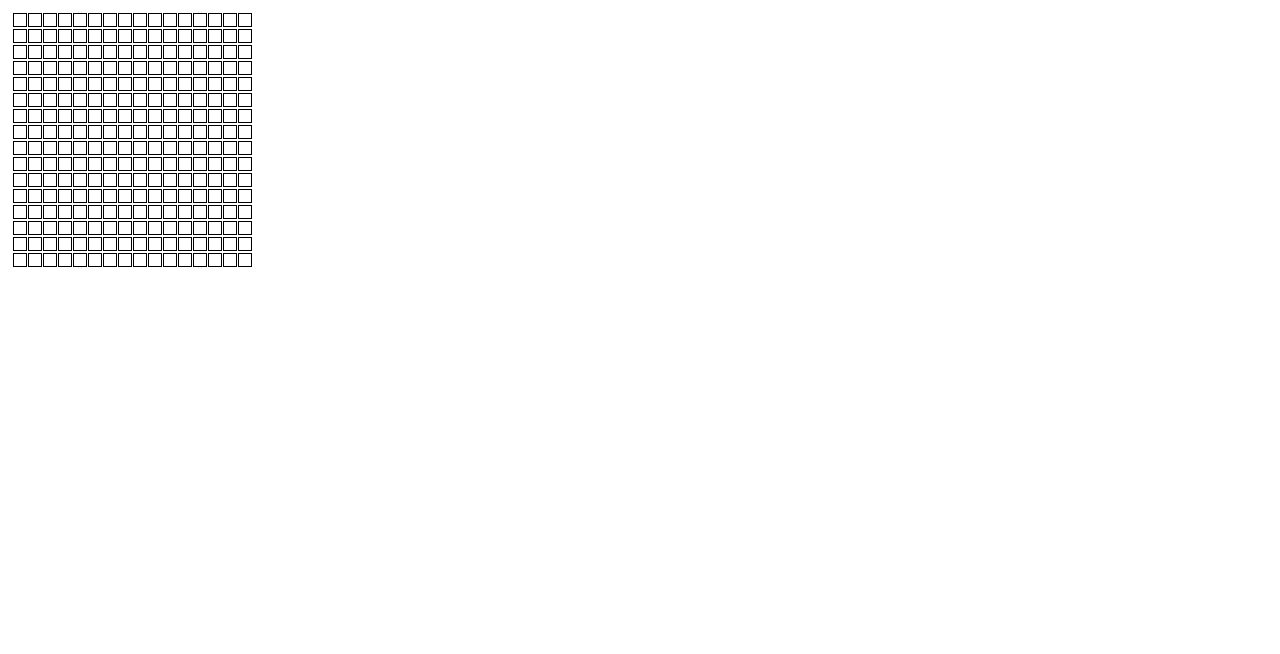
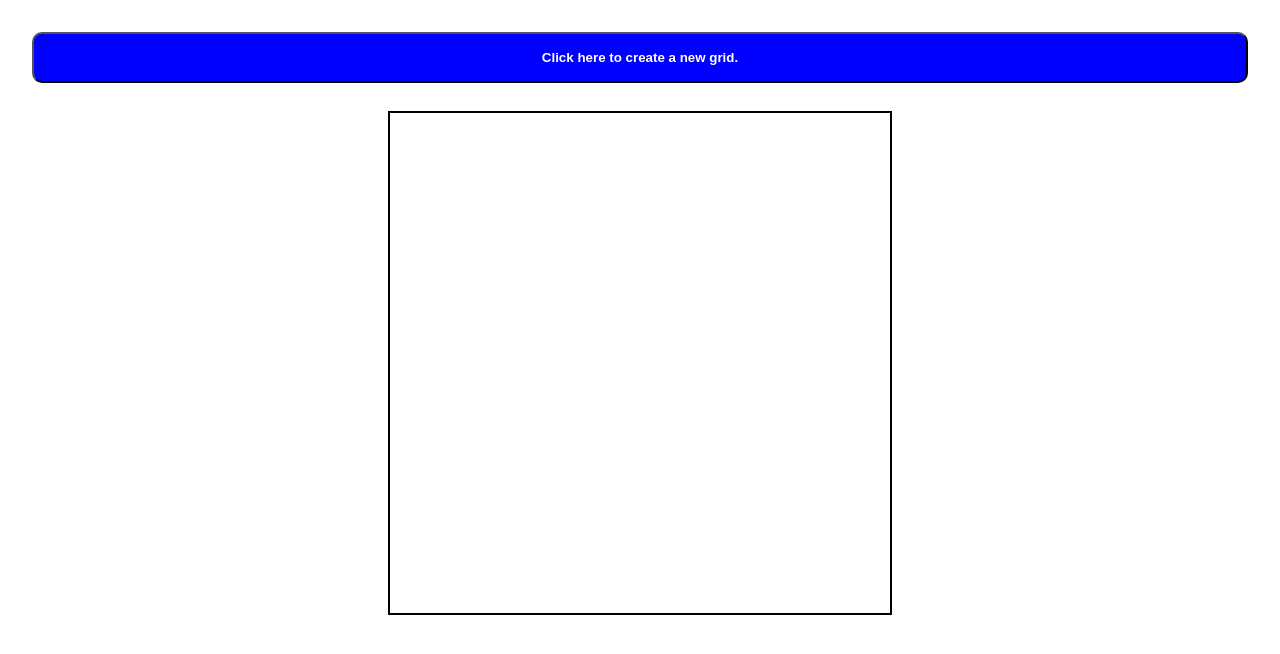
Before and after one commit to Graculus-Green/etch-a-sketch, a plain HTML site: page index.html in a window 1280 px wide. Drawn offline with Linux system fonts and the light colour scheme.

Commit message:
Fixed stretch issue

```diff
--- a/index.html
+++ b/index.html
@@ -7,6 +7,11 @@
         <link rel="stylesheet" href="style.css">
     </head>
     <body>
-        <div class="grid-container"></div>
+        <div class="btn-container">
+            <button class="btn">Click here to create a new grid.</button>
+        </div>
+        <div class="container">
+            <div class="grid-container"></div>
+        </div>
     </body>
 </html>
--- a/script.js
+++ b/script.js
@@ -12,9 +12,17 @@ function makeGrid(rows, columns) {
     };
 };
 
-
-makeGrid(16,16);
-
-document.querySelectorAll('.column').forEach(pixel => pixel.addEventListener('mouseover', (e) => {
-    e.target.style.background = 'blue';
-}));
+function etchSketch() {
+    document.querySelectorAll('.column').forEach(pixel => pixel.addEventListener('mouseover', (e) => {
+        e.target.style.background = 'blue';
+    }));
+};
+document.querySelector('.btn').addEventListener('click', () => {
+    let newSize = window.prompt('How large do you want the next grid to be? ');
+    if (newSize > 100) {
+        newSize = window.prompt("That's too large, keep it under 100. How large do you want the next grid to be? ");
+    }
+    document.querySelector('.grid-container').innerHTML = "";
+    makeGrid(newSize,newSize);
+    etchSketch();
+});
--- a/style.css
+++ b/style.css
@@ -1,22 +1,58 @@
+.body{
+    display: flex;
+    flex-direction: column;
+    justify-content: center;
+    align-items: center;
+}
+.container{
+    display: flex;
+    justify-content: center;
+    align-items: center;
+}
 .grid-container {
     display:flex;
     flex-direction: column;
-    padding: 4px;
+    margin: 4px;
+    align-items: stretch;
+    justify-content: center;
+    width:500px;
+    height: 500px;
+    border: 2px solid black;
+    object-fit: fill;
+
 }
 
+.btn-container {
+    display: flex;
+    justify-content: center;
+}
+
+.btn {
+    display: flex;
+    background-color: blue;
+    color: white;
+    font-weight: 900;
+    border-radius: 10px;
+    justify-content: center;
+    align-items: center;
+    margin: 24px;
+    padding: 16px;
+    flex: 1 1 auto;
+}
 .row {
-    display: flex;
     flex-direction: row;
-    flex: 1 1 auto;
+
+
 }
 .row, .column{
     display:flex;
-    min-width: 10px;
-    min-height: 10px;
-    padding:1px;
-    gap: 1px;
+    flex:1 1 auto;
 }
 
 .column {
-    border: 1px solid black;
+    min-width: 3px;
+    min-height: 3px;
+
+    border: 1px dotted grey;
+
 }
```
